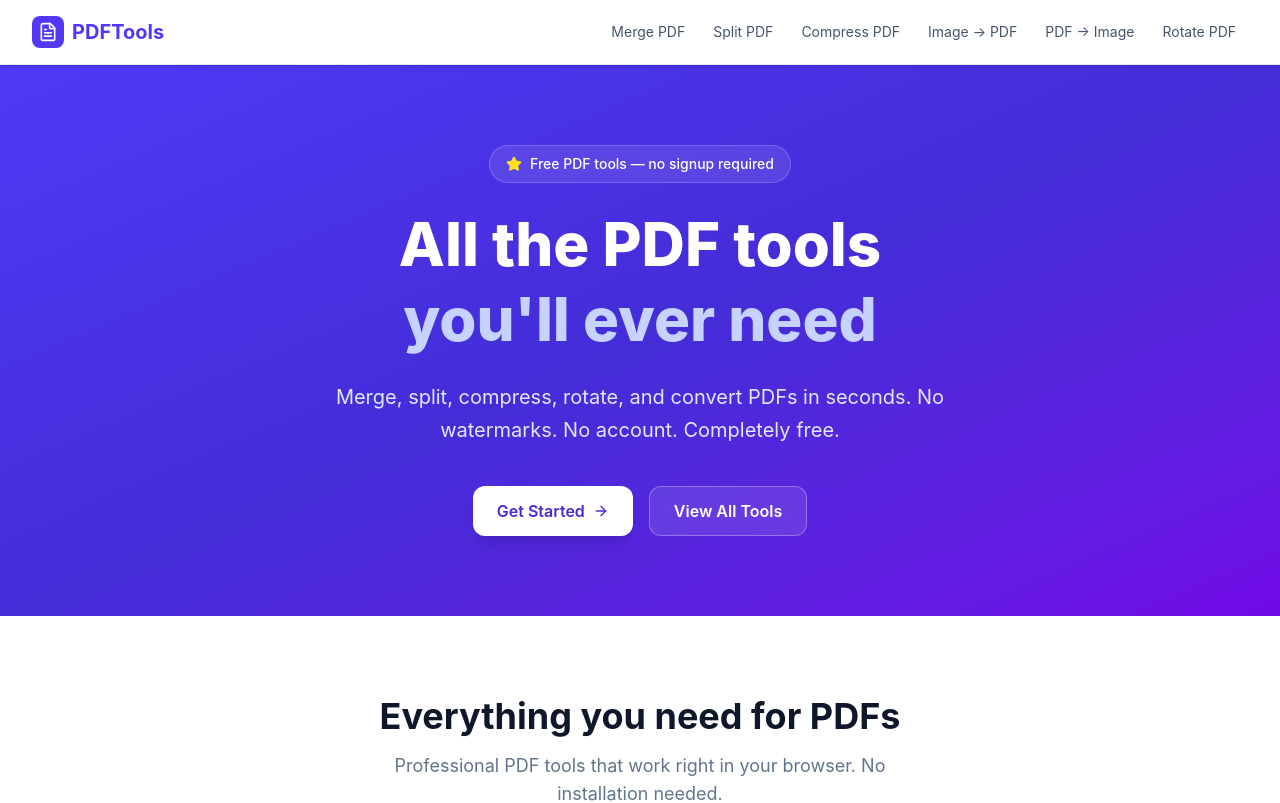
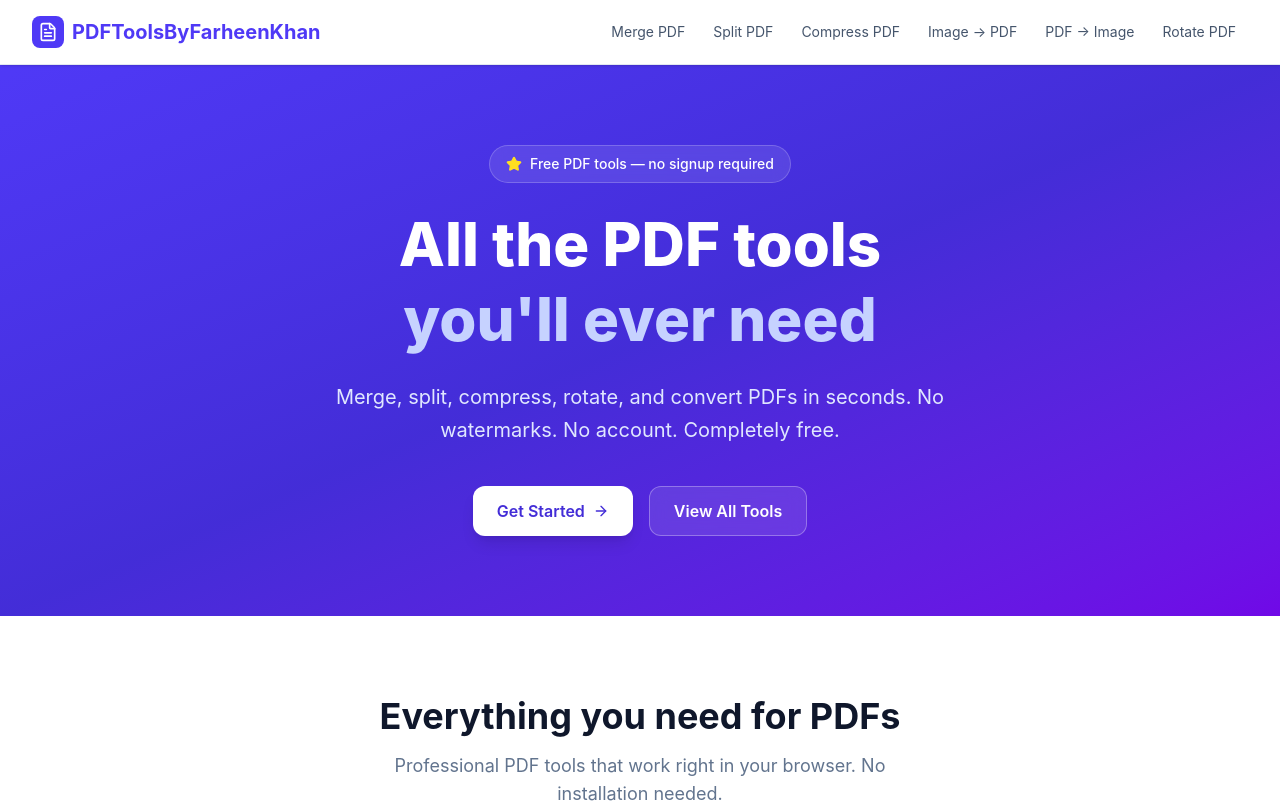
Before and after one commit to farheenkhan07/pdftools, a Next.js app: page / in a window 1280 px wide. Shown: the top 803 px of the page. Built offline with nearby package versions, Linux system fonts and the light colour scheme.

Commit message:
Change name

```diff
--- a/src/components/Navbar.tsx
+++ b/src/components/Navbar.tsx
@@ -24,7 +24,7 @@ export default function Navbar() {
             <div className="w-8 h-8 bg-indigo-600 rounded-lg flex items-center justify-center">
               <FileText className="w-5 h-5 text-white" />
             </div>
-            PDFTools
+            PDFToolsByFarheenKhan
           </Link>
 
           {/* Desktop nav */}
```
